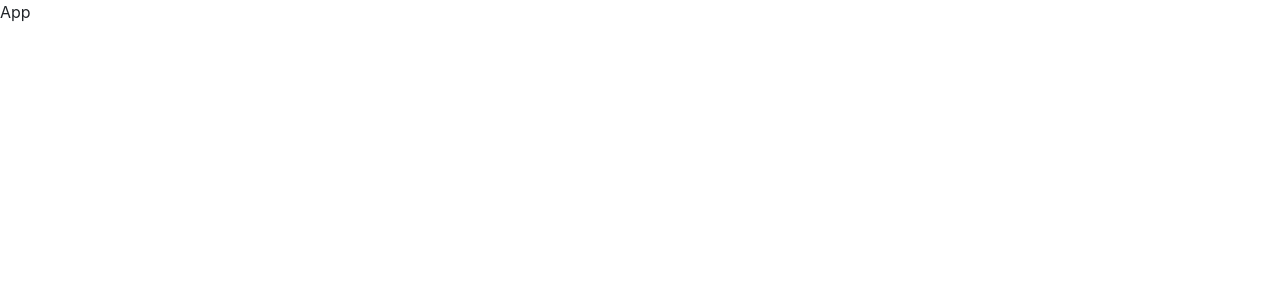
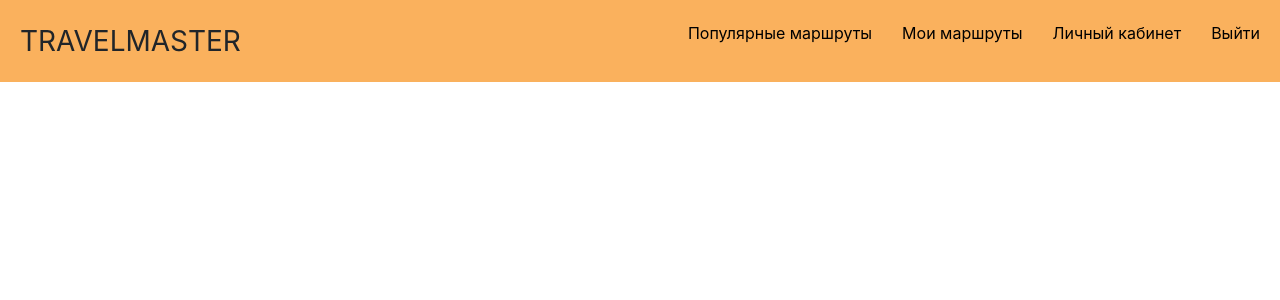
Before and after one commit to K1rgon/TravelMaster, a React (Create React App) app in the folder client/: page /routes in a window 1280 px wide. Shown: the top 300 px of the page. Built offline with nearby package versions, Linux system fonts and the light colour scheme.

Commit message:
first-routes

```diff
--- a/client/src/App.jsx
+++ b/client/src/App.jsx
@@ -1,9 +1,19 @@
 import React from 'react';
 import './App.css';
+import { Routes, Route } from 'react-router-dom';
+import Main from './pages/main/Main';
+import Profile from './pages/profile/Profile';
+import Login from './pages/login/Login';
 
 function App() {
   return (
-    <div>App</div>
+    <Routes>
+      <Route path="/" element={<Main />} />
+      <Route path="/profile" element={<Profile />} />
+      <Route path="/login" element={<Login />} />
+      <Route path="/newrout" element={<Profile />} />
+      <Route path="/routes" element={<Profile />} />
+    </Routes>
   );
 }
 
--- /dev/null
+++ b/client/src/components/MainLog/Main.module.css
@@ -0,0 +1,29 @@
+.main {
+  max-width: 1300px;
+  margin: 0 auto;
+}
+.gif {
+}
+.buttons {
+  display: flex;
+  justify-content: space-around;
+  top: 50%;
+  margin: auto;
+  max-width: 1300px;
+}
+.btn {
+  padding: 15px 30px;
+  font-size: 20px;
+  background-color: rgb(250, 177, 93);
+  border-radius: 7px;
+  text-decoration: none;
+  color: black;
+  transition: all 0.5s;
+}
+.btn:hover {
+  color: black;
+  scale: 1.1;
+}
+.back {
+
+}
--- /dev/null
+++ b/client/src/components/MainLog/MainLog.jsx
@@ -0,0 +1,12 @@
+import React from 'react';
+import Navigation from '../navigation/Navigation';
+import style from './Main.module.css';
+
+export default function MainLog() {
+  return (
+    <div>
+      <Navigation />
+      <div className={style.body}> 12345 </div>
+    </div>
+  );
+}
--- /dev/null
+++ b/client/src/components/MainNoLog/Main.module.css
@@ -0,0 +1,29 @@
+.main {
+  max-width: 1300px;
+  margin: 0 auto;
+}
+.gif {
+}
+.buttons {
+  display: flex;
+  justify-content: space-around;
+  top: 50%;
+  margin: auto;
+  max-width: 1300px;
+}
+.btn {
+  padding: 15px 30px;
+  font-size: 20px;
+  background-color: rgb(250, 177, 93);
+  border-radius: 7px;
+  text-decoration: none;
+  color: black;
+  transition: all 0.5s;
+}
+.btn:hover {
+  color: black;
+  scale: 1.1;
+}
+.back {
+
+}
--- /dev/null
+++ b/client/src/components/MainNoLog/MainNoLog.jsx
@@ -0,0 +1,17 @@
+import React from 'react';
+import { Link } from 'react-router-dom';
+import style from './Main.module.css';
+
+export default function MainNoLog() {
+  return (
+    <div className={style.main}>
+      <div className={style.back}>
+        <p>TRAVELMASTER</p>
+      </div>
+      <div className={style.buttons}>
+        <Link className={style.btn} to="/routes">Популярные маршруты</Link>
+        <Link className={style.btn} to="/login">Войти</Link>
+      </div>
+    </div>
+  );
+}
--- /dev/null
+++ b/client/src/components/navigation/Navigation.jsx
@@ -0,0 +1,29 @@
+import React from 'react';
+import { Link } from 'react-router-dom';
+import style from './Navigation.module.css';
+
+export default function Navigation() {
+  return (
+    <div className={style.navigation}>
+      <div className={style.logo}>
+        TRAVELMASTER
+      </div>
+      <div>
+        <ul className={style.links}>
+          <li>
+            <Link className={style.link} to="/xxxx">Популярные маршруты</Link>
+          </li>
+          <li>
+            <Link className={style.link} to="/xxx">Мои маршруты</Link>
+          </li>
+          <li>
+            <Link className={style.link} to="/xx">Личный кабинет</Link>
+          </li>
+          <li>
+            <Link className={style.link} to="/x">Выйти</Link>
+          </li>
+        </ul>
+      </div>
+    </div>
+  );
+}
--- /dev/null
+++ b/client/src/components/navigation/Navigation.module.css
@@ -0,0 +1,26 @@
+.navigation {
+  display: flex;
+  margin: 0 auto;
+  align-items: center;
+  justify-content: space-between;
+  padding: 20px;
+  background-color: rgb(250, 177, 93);
+}
+.logo {
+  font-size: 28px;
+}
+.links {
+  list-style-type: none;
+  display: flex;
+  gap: 30px;
+}
+.link {
+  align-items: center;
+  text-decoration: none;
+  transition: all 0.5s;
+  color: black;
+}
+.link:hover {
+  scale: 1.1;
+  color: black;
+}
--- a/client/src/index.js
+++ b/client/src/index.js
@@ -2,10 +2,10 @@
 import React from 'react';
 import ReactDOM from 'react-dom/client';
 import './index.css';
+import { Provider } from 'react-redux';
 import { BrowserRouter } from 'react-router-dom';
-import { Provider } from 'react-redux';
+import store from './store/store';
 import App from './App';
-import store from './store/store';
 
 const root = ReactDOM.createRoot(document.getElementById('root'));
 root.render(
--- /dev/null
+++ b/client/src/pages/login/Login.jsx
@@ -0,0 +1,13 @@
+import React from 'react';
+import style from './Login.module.css';
+
+export default function Login() {
+  return (
+    <div>
+      <form className={style.form}>
+        <input className={style.input} type="email" placeholder="Почта" required />
+        <input className={style.input} type="text" placeholder="пароль" required />
+      </form>
+    </div>
+  );
+}
--- /dev/null
+++ b/client/src/pages/login/Login.module.css
@@ -0,0 +1,7 @@
+.form {
+  margin: 0 auto;
+  display: flex;
+}
+.input {
+  align-items: center;
+}
--- /dev/null
+++ b/client/src/pages/main/Main.jsx
@@ -0,0 +1,12 @@
+import React from 'react';
+import MainLog from '../../components/MainLog/MainLog';
+import MainNoLog from '../../components/MainNoLog/MainNoLog';
+
+export default function Main() {
+  const login = false; // брать переменную нужно из стейта
+  return (
+    <div>
+      {login === true ? <MainLog /> : <MainNoLog />}
+    </div>
+  );
+}
--- /dev/null
+++ b/client/src/pages/profile/Profile.jsx
@@ -0,0 +1,10 @@
+import React from 'react';
+import Navigation from '../../components/navigation/Navigation';
+
+export default function Profile() {
+  return (
+    <div>
+      <Navigation />
+    </div>
+  );
+}
```
Also changed, not shown: 1 other file (tests, documents, lock files or other folders).
